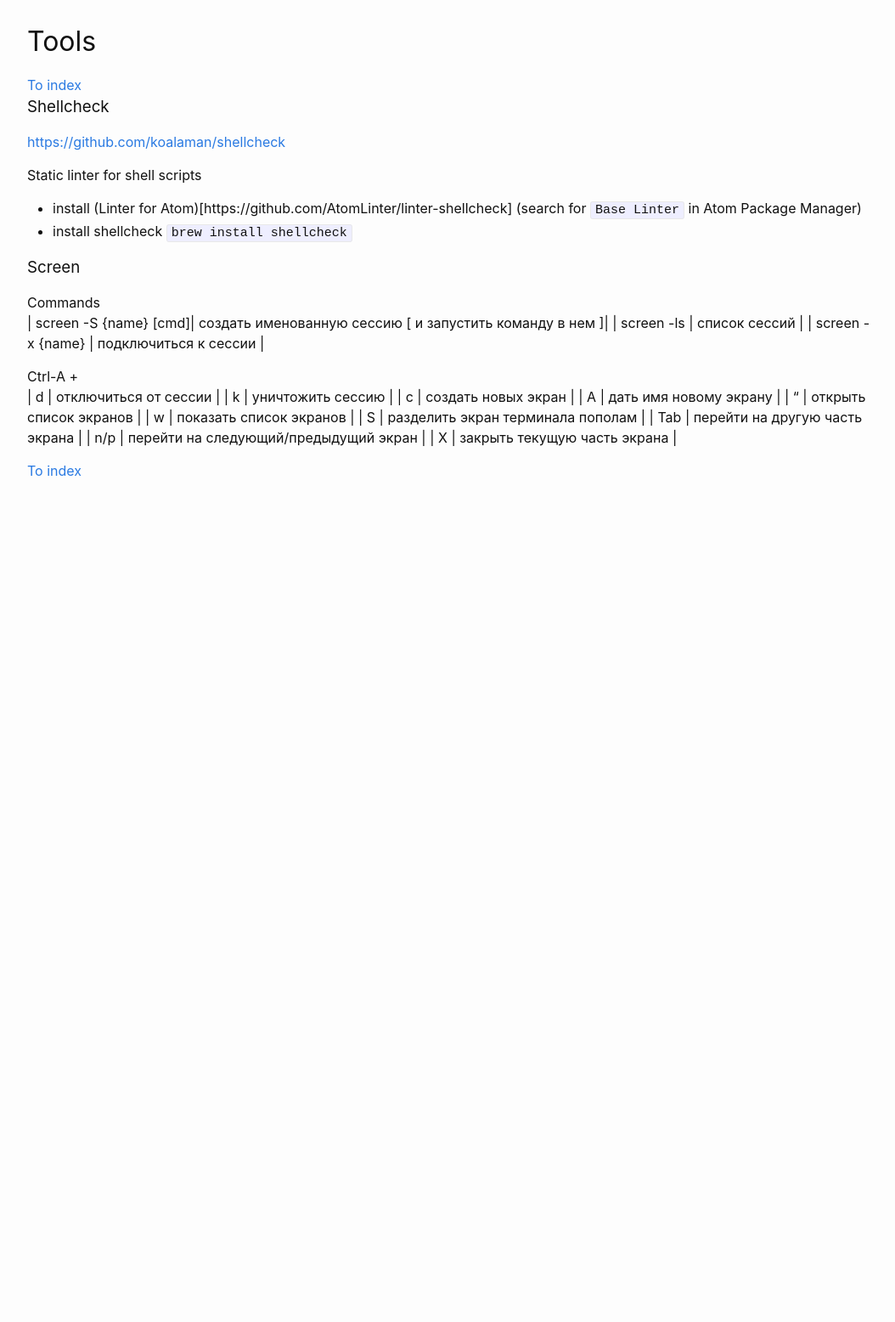
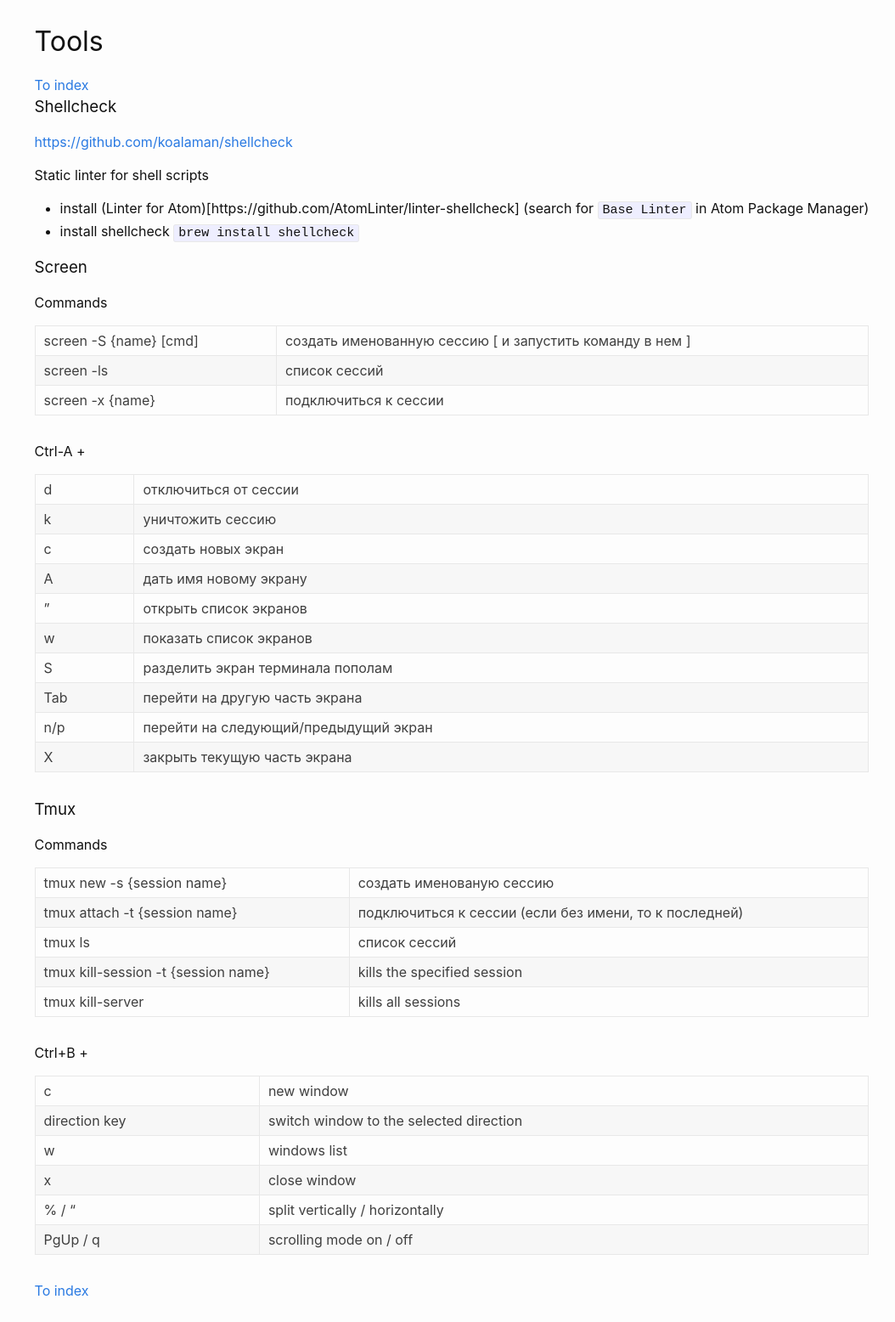
Before and after one commit to bragnikita/developer_wiki, a Jekyll site: the page built from _wiki/linux/tools.md, in a window 1280 px wide. Shown: the whole page at 85% size, without its empty margins (108-1162 px from the left). Built offline with Jekyll 4.4.1, drawn with Linux system fonts in a browser that asks for light colours; before the commit the page ends 900 px from its top, so only the background shows below that.

Commit message:
update 25/09

```diff
--- a/_wiki/linux/tools.md
+++ b/_wiki/linux/tools.md
@@ -14,11 +14,13 @@
 ### Screen
 
 Commands
+
 | screen -S {name} [cmd]| создать именованную сессию [ и запустить команду в нем ]|
 | screen -ls | список сессий  |
 | screen -x {name} | подключиться к сессии |
 
 Ctrl-A +
+
 | d | отключиться от сессии |
 | k | уничтожить сессию |
 | с | создать новых экран |
@@ -29,3 +31,22 @@
 | Tab | перейти на другую часть экрана |
 | n/p | перейти на следующий/предыдущий экран |
 | X | закрыть текущую часть экрана |
+
+### Tmux
+
+Commands
+
+| tmux new -s {session name} | создать именованую сессию |
+| tmux attach -t {session name} | подключиться к сессии (если без имени, то к последней) |
+| tmux ls | список сессий |
+| tmux kill-session -t {session name} | kills the specified session |
+| tmux kill-server | kills all sessions |
+
+Ctrl+B +
+
+| c | new window |
+|  direction key | switch window to the selected direction |
+| w | windows list |
+| x | close window |
+| % / " | split vertically / horizontally |
+| PgUp / q | scrolling mode on / off |
```
Also changed, not shown: _wiki/linux/bash_string_processing.md (+8 -0 lines), 1 other file.
